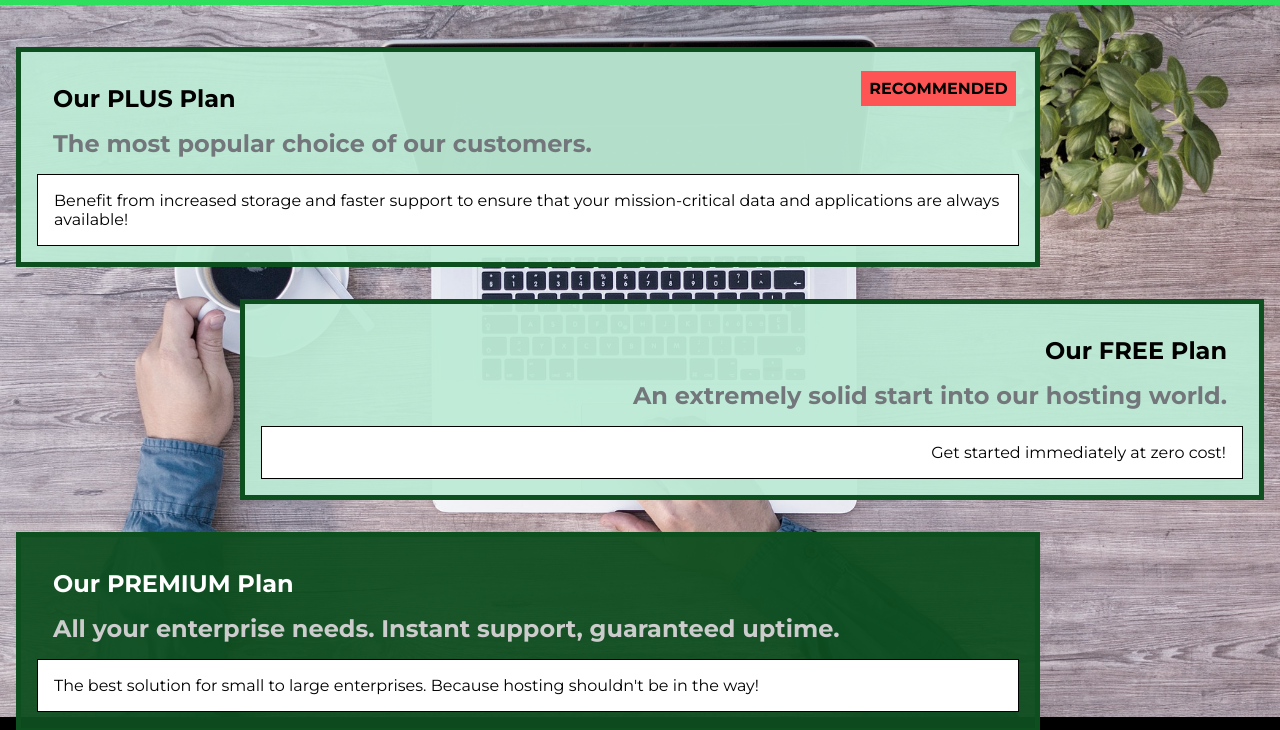
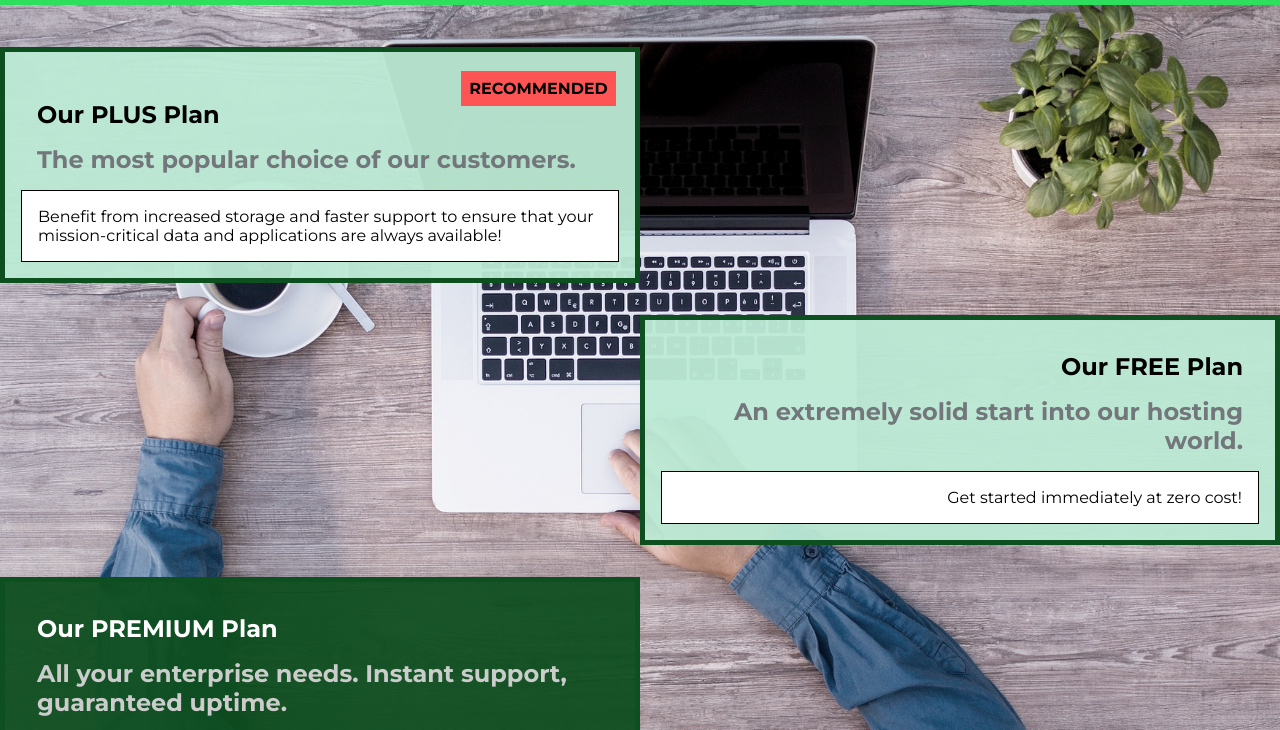
Before and after one commit to nitishkumarverma1214/web-hosting-site, a plain HTML site: page packages/index.html in a window 1280 px wide. Shown: the part 49-779 px from the top of the page. Drawn offline with Linux system fonts and the light colour scheme.

Commit message:
mobile view completed for all pages

```diff
--- a/main.css
+++ b/main.css
@@ -24,6 +24,7 @@
 .section-title {
   color: #2ddf5c;
   text-align: center;
+  font-size: 2rem;
 }
 
 /* Plans section  */
--- a/packages/packages.css
+++ b/packages/packages.css
@@ -5,6 +5,9 @@
   background: url("../images/plans-background.jpg") center / cover;
   z-index: -1;
   filter: grayscale(40%);
+}
+.container {
+  gap: 1rem;
 }
 .main-content {
   display: flex;
@@ -17,7 +20,7 @@
   border: 5px solid #0e4f1f;
   width: 80%;
   position: relative;
-  margin: 16px;
+  margin: 1rem;
   background-color: rgb(188 234 213/0.95);
 }
 
@@ -80,6 +83,9 @@
   background-color: #4aa96c;
 }
 
+#plus .plan-title {
+  margin-top: 2rem;
+}
 /* style the free plan*/
 
 #free {
@@ -94,4 +100,8 @@
   .plan-badge {
     margin: 1.2rem;
   }
+  .main-content__plan {
+    margin: 1rem 0;
+    max-width: 40rem;
+  }
 }
--- a/shared.css
+++ b/shared.css
@@ -195,7 +195,6 @@ body {
   display: flex;
   flex-direction: column;
   align-items: center;
-
   gap: 1rem;
   padding: 0;
 }
```
